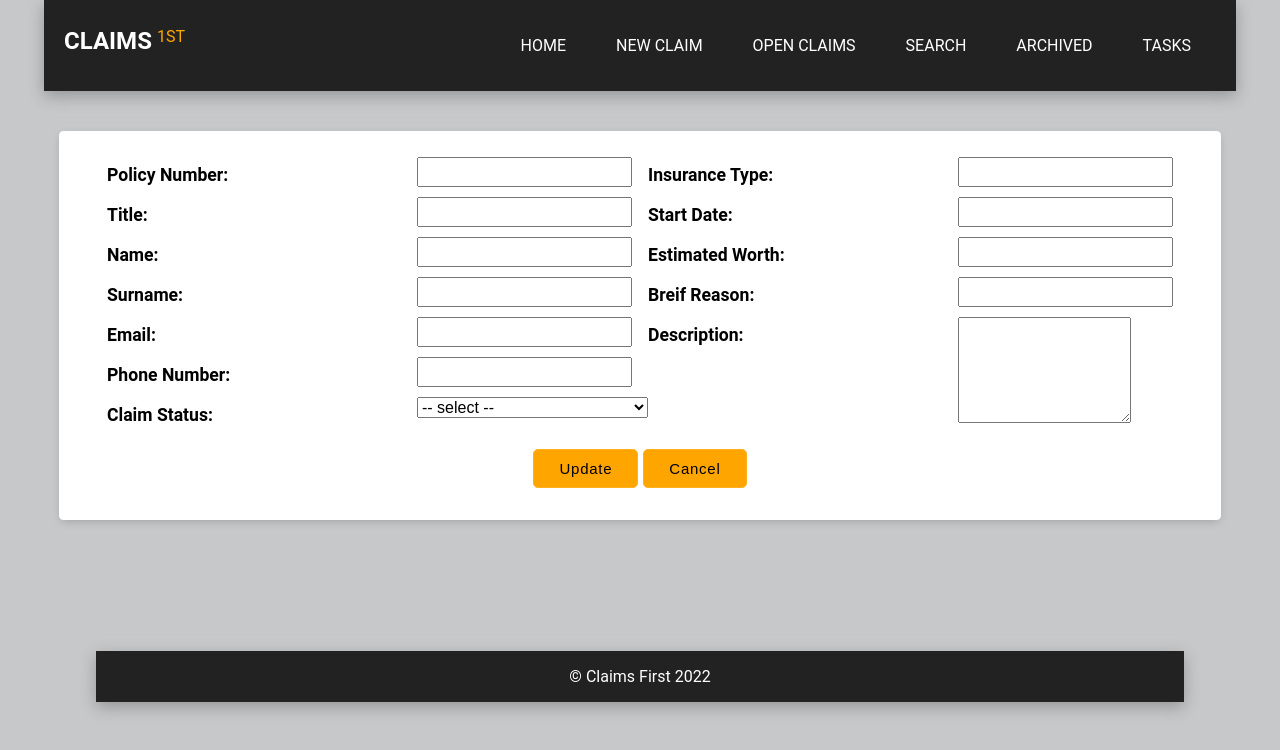
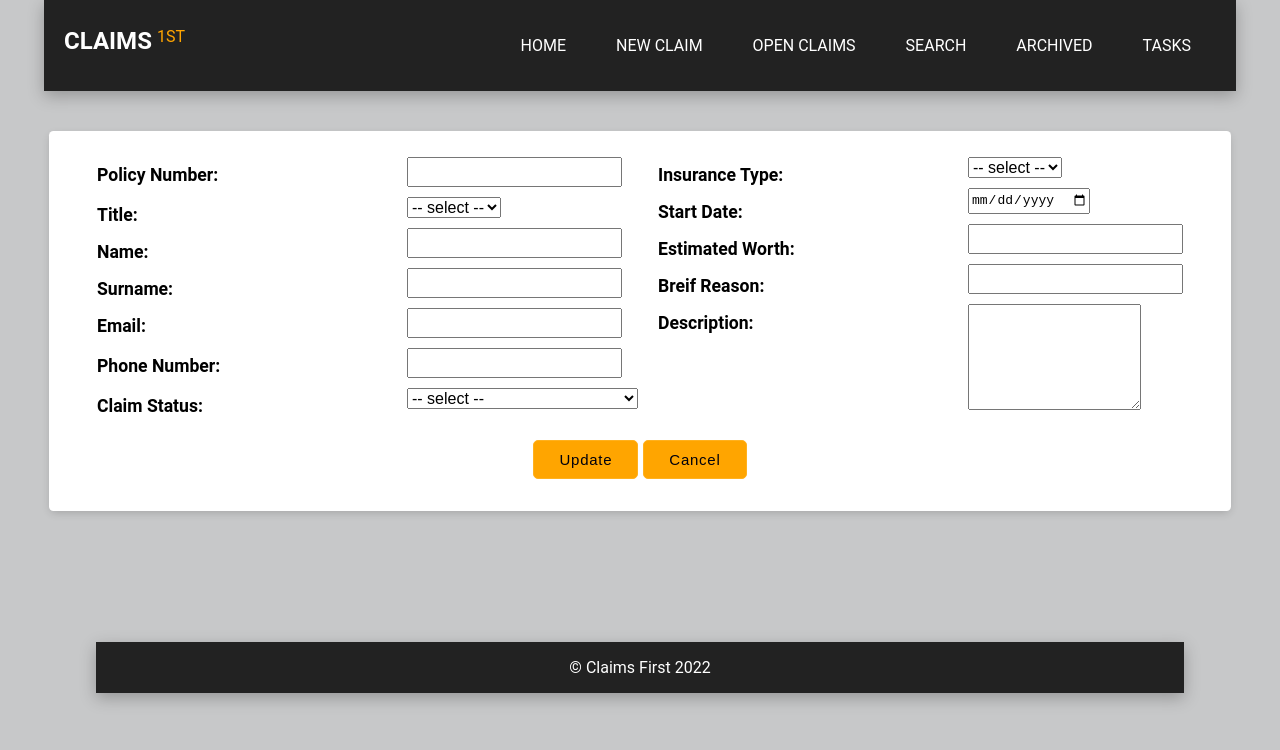
Before and after one commit to omcconville97/NeuedaClaims, a React (Create React App) app: page /dataform/1 in a window 1280 px wide. Shown: the top 750 px of the page. Built offline with nearby package versions, Linux system fonts and the light colour scheme; no server answers.

Commit message:
Minor Updates

```diff
--- a/src/App.css
+++ b/src/App.css
@@ -25,6 +25,10 @@ body {
 .sideby {
   justify-content: center;
   display: flex;
+}
+
+.rightside {
+  padding-left: 20px;
 }
 .btnSearch {
   margin-left: 10px;
--- a/src/components/DataForm.js
+++ b/src/components/DataForm.js
@@ -1,4 +1,4 @@
-import React,{useState,useEffect} from 'react'
+import {useState,useEffect} from 'react'
 import axios from 'axios';
 import {useNavigate, useParams} from "react-router-dom";
 import { editExistingClaim } from '../data/DataFunctions';
@@ -20,16 +20,40 @@ function DataForm() {
         email: "",
         phoneNumber: "",
         insuranceType: "",
+        vehicleMake:"", vehicleModel: "", vehicleYear: 0,
+        propertyAddress: "", animalType:"", animalBreed:"",
         date: "",
         estimatedWorth: "",
         reason: "",
         description: "",
         status: ""
     });
-    const { policyNumber, title, firstName, surname, email,
-        phoneNumber, insuranceType, date, estimatedWorth, reason,
+
+    const { policyNumber, title, firstName, surname, email, phoneNumber,
+        insuranceType, vehicleMake, vehicleModel, vehicleYear,
+        propertyAddress, animalType, animalBreed, date, estimatedWorth, reason,
         description, status} = claim;
+
     const onInputChange = e =>{
+        setClaim({...claim,[e.target.id]:e.target.value})
+    }
+
+    const onInputChangeInsuranceType = e =>{
+        if (e.target.value === "Vehicle") {
+            setShowOptionvehicle(true);
+            setShowOptionHome(false);
+            setShowOptionPet(false);
+        }
+        else if (e.target.value === "Home"){
+            setShowOptionvehicle(false);
+            setShowOptionHome(true);
+            setShowOptionPet(false);
+        }
+        else if(e.target.value === "Pet"){
+            setShowOptionvehicle(false);
+            setShowOptionHome(false);
+            setShowOptionPet(true);
+        }
         setClaim({...claim,[e.target.id]:e.target.value})
     }
 
@@ -54,6 +78,37 @@ function DataForm() {
         setClaim(claimInfo.data);
     }
 
+    const [showOptionPet, setShowOptionPet] = useState(false);
+    const [showOptionvehicle, setShowOptionvehicle] = useState(false);
+    const [showOptionHome, setShowOptionHome] = useState(false);
+
+    const vehicleOption = showOptionvehicle &&
+        <div>
+            <label htmlFor="vehicleMake">Make of Vehicle:</label>
+            <input type="text" name="vehicleMake" id="vehicleMake" value={vehicleMake} onChange={(e) =>onInputChange(e)}/>
+
+            <label htmlFor="vehicleModel">model of Vehicle:</label>
+            <input type="text" name="vehicleModel" id="vehicleModel" value={vehicleModel} onChange={(e) =>onInputChange(e)}/>
+
+            <label htmlFor="vehicleYear">Vehicle Year:</label>
+            <input type="text" name="vehicleYear" id="vehicleYear" value={vehicleYear} onChange={(e) =>onInputChange(e)}/>
+        </div>
+
+    const homeOption = showOptionHome &&
+        <div>
+            <label htmlFor="propertyAddress">Address of property:</label>
+            <input type="text" name="propertyAddress" id="propertyAddress" value={propertyAddress} onChange={(e) =>onInputChange(e)}/>
+        </div>
+
+    const petOption = showOptionPet &&
+        <div>
+            <label htmlFor="animalType">Type of Animal:</label>
+            <input type="text" name="animalType" id="animalType" value={animalType} onChange={(e) =>onInputChange(e)}/>
+
+            <label htmlFor="animalBreed">Breed of Animal:</label>
+            <input type="text" name="animalBreed" id="animalBreed" value={animalBreed} onChange={(e) =>onInputChange(e)}/>
+        </div>
+
     return (
         <div className="container">
         <form onSubmit={e => FormHandle(e)}>
@@ -65,7 +120,12 @@ function DataForm() {
             </div>
             <div>
                 <label htmlFor="title">Title:</label>
-                <input type="text" name="title" id="title" value={title} onChange={(e) =>onInputChange(e)} required/>
+                <select name="title" id="title" value={title} onChange={(e) =>onInputChange(e)} required>
+                    <option value="" disabled >-- select --</option>
+                    <option value="Mr">Mr</option>
+                    <option value="Mrs">Mrs</option>
+                    <option value="Ms">Ms</option>
+                </select>
             </div>
             <div>
                 <label htmlFor="firstName">Name:</label>
@@ -96,18 +156,31 @@ function DataForm() {
                 </select>
             </div>
         </div>
-        <div>
+        <div className="rightside">
                 <div>
                     <label htmlFor="insuranceType">Insurance Type:</label>
-                    <input type="text" name="insuranceType" id="insuranceType" value={insuranceType} onChange={(e) =>onInputChange(e)} required/>
+                    <select name="insuranceType" id="insuranceType" value={insuranceType} onChange={(e) =>onInputChangeInsuranceType(e)}
+                     required>
+                    <option value="" disabled >-- select --</option>
+                        <option value="Vehicle">Vehicle</option>
+                        <option value="Home">Home</option>
+                        <option value="Pet">Pet</option>
+                    </select>
+
+                    {vehicleOption}
+                    {homeOption}
+                    {petOption}
                 </div>
+
                 <div>
                     <label htmlFor="date">Start Date:</label>
-                    <input type="text" name="date" id="date" value={date} onChange={(e) =>onInputChange(e)} required/>
+                    <input type="date" name="date" id="date" value={date} onChange={(e) =>onInputChange(e)} required/>
                 </div>
                 <div>
                     <label htmlFor="estimatedWorth">Estimated Worth:</label>
-                    <input type="text" name="estimatedWorth" id="estimatedWorth" value={estimatedWorth} onChange={(e) =>onInputChange(e)} required/>
+                    <input name="estimatedWorth" id="estimatedWorth" value={estimatedWorth}
+                    onKeyPress={(event) => { if (!/[0-9]/.test(event.key)) {event.preventDefault();}}}
+                    onChange={(e) =>onInputChange(e)} required/>
                 </div>
                 <div>
                     <label htmlFor="reason">Breif Reason:</label>
--- a/src/components/DisplayClaims/DisplayClaim.js
+++ b/src/components/DisplayClaims/DisplayClaim.js
@@ -1,6 +1,6 @@
 import { useEffect, useState } from "react";
 import { useSearchParams } from "react-router-dom";
-import { getAllClaimsForInsuranceType, getAllClaimsForPolicyNumber } from "../../data/DataFunctions";
+import { getAllClaimsAxios, getAllClaimsForInsuranceType } from "../../data/DataFunctions";
 import './Display.css';
 import DisplayModal from "../DisplayModal";
 import InsuranceTypeSelector from "../InsuranceTypeSelector";
@@ -14,13 +14,18 @@ const DisplayClaim = (props) => {
 
     const [searchParams, setSearchParams] = useSearchParams();
 
-
     useEffect( () => {
         if(props.searchTerm !== "") {
             setIsLoading(true);
-            getAllClaimsForPolicyNumber(props.searchTerm)
+            getAllClaimsAxios()
                 .then( response => {
-                        setClaims(response.data);
+                    const claim = response.data.filter((claim) => {
+                        return (
+                            claim.policyNumber.includes(props.searchTerm) ||
+                            claim.surname.toLowerCase().includes(props.searchTerm.toLowerCase())
+                        );
+                    });
+                        setClaims(claim);
                         setIsLoading(false);
                 } )
                 .catch ( error => {
@@ -58,7 +63,7 @@ const DisplayClaim = (props) => {
             setSelectedInsuranceType(insuranceType);
             loadData(insuranceType);
         }
-     }, [searchParams] );
+     }, [searchParams, claims, selectedInsuranceType] );
 
     const changeInsuranceType = (insuranceType) => {
         setSearchParams({"insuranceType" : insuranceType});
@@ -103,7 +108,7 @@ const DisplayClaim = (props) => {
                         </tr>
                     </thead>
                     <tbody>
-                        {claims.filter(claim => props.searchTerm !== "" || claim.insuranceType === selectedInsuranceType)
+                        {claims
                         .map( (claim, index) =>{
                             return <DisplayClaimsRow claim={claim} key={index} index={index}
                             policyNumber={claim.policyNumber} firstName={claim.firstName} surname={claim.surname} insuranceType={claim.insuranceType}
--- a/src/components/Home/HomePage.js
+++ b/src/components/Home/HomePage.js
@@ -9,7 +9,7 @@ const HomePage = () => {
         </div>
         <div className="containerText">
             <p>Here at Claims 1st, we are one of the world's leading insurers, operating across multiple territories
-                and providing a range of property, pet and life insurance products.</p>
+                and providing a range of property, pet and home insurance products.</p>
         </div>
         </div>
     )
--- a/src/components/NewClaims/NewClaim.js
+++ b/src/components/NewClaims/NewClaim.js
@@ -29,7 +29,7 @@ const NewClaim = () => {
     const handleSubmit = (event) => {
         event.preventDefault();
         setMessage("Saving...");
-        if (newClaim.estimatedWorth > 0) {
+        if (newClaim.estimatedWorth > 600) {
             setError(true)
             }
         addNewClaim(newClaim)
@@ -78,10 +78,10 @@ const NewClaim = () => {
         <div>
             <p>Please complete further Pet Insurance details:</p>
             <label htmlFor="animalType">Type of Animal:</label>
-            <input type="text" name="animalType" id="animalType" placeholder="e.g dog or cat" value={newClaim.animalType} onChange={handleChange}/>
+            <input type="text" name="animalType" id="animalType" placeholder="e.g. Dog or Cat" value={newClaim.animalType} onChange={handleChange}/>
 
             <label htmlFor="animalBreed">Breed of Animal:</label>
-            <input type="text" name="animalBreed" id="animalBreed" placeholder="breed" value={newClaim.animalBreed} onChange={handleChange}/>
+            <input type="text" name="animalBreed" id="animalBreed" placeholder="Breed" value={newClaim.animalBreed} onChange={handleChange}/>
         </div>
 
 
@@ -91,7 +91,7 @@ const NewClaim = () => {
                     <h2 className="formTitle">Create New Claim</h2>
 
                     <label htmlFor="policyNumber">Policy Number:</label>
-                    <input type="text" name="policyNumber" id="policyNumber" placeholder="Policy No."
+                    <input type="text" name="policyNumber" id="policyNumber" placeholder="e.g. CF..."
                     value={newClaim.policyNumber} onChange={handleChange} required/>
 
                     <label htmlFor="title">Title:</label>
@@ -118,12 +118,13 @@ const NewClaim = () => {
                     <input type="text" name="phoneNumber" id="phoneNumber" placeholder="Phone No."
                     value={newClaim.phoneNumber} onChange={handleChange} required/>
 
-                    <label htmlFor="startDate">Start Date:</label>
-                    <input type="date" name="startDate" id="startDate"
+                    <label htmlFor="date">Start Date:</label>
+                    <input type="date" name="date" id="date"
                     value={newClaim.date} onChange={handleChange} required/>
 
                     <label htmlFor="estimatedWorth">Claim Worth:</label>
-                    <input type="text" name="estimatedWorth" id="estimatedWorth" placeholder="£..."
+                    <input name="estimatedWorth" id="estimatedWorth" placeholder="£..."
+                    onKeyPress={(event) => { if (!/[0-9]/.test(event.key)) {event.preventDefault();}}}
                     value={newClaim.estimatedWorth} onChange={handleChange} required/>
                     {error && <span className='error'>Claims over £600 have a higher chance of rejection by agents</span>}
 
--- a/src/components/OpenClaims/OpenClaimsRow.js
+++ b/src/components/OpenClaims/OpenClaimsRow.js
@@ -12,8 +12,8 @@ const OpenClaimsRow = ({details, hanldeClick}) => {
             <td><button onClick={() => hanldeClick(details)}className="tableButton" type="button" name="registerButton">Open</button></td>
             <td>
                 <div className="sideby">
+                <Link to={"/notesform/" + details.id}><button className="actionButton"><FaStickyNote /></button></Link>
                 <Link to={"/dataform/" + details.id}><button className="actionButton"><FaEdit /></button></Link>
-                <Link to={"/notesform/" + details.id}><button className="actionButton"><FaStickyNote /></button></Link>
                 </div>
             </td>
         </tr>
--- a/src/components/Search.js
+++ b/src/components/Search.js
@@ -38,7 +38,7 @@ const Search = (props) => {
             <form onSubmit={doSearch}>
                     <h2 className="formTitle">Search for a claim</h2>
 
-                    <p>Please enter the Policy Number you wish to search for:</p>
+                    <p>Please enter a Policy Number or Surname:</p>
                     <input onChange={handleChange} value={localSearchTerm} type="text" name="policyNumber" id="policyNumber" placeholder="search.."
                     className={!valid ? 'searchBoxError' : ''}/>
 
```
